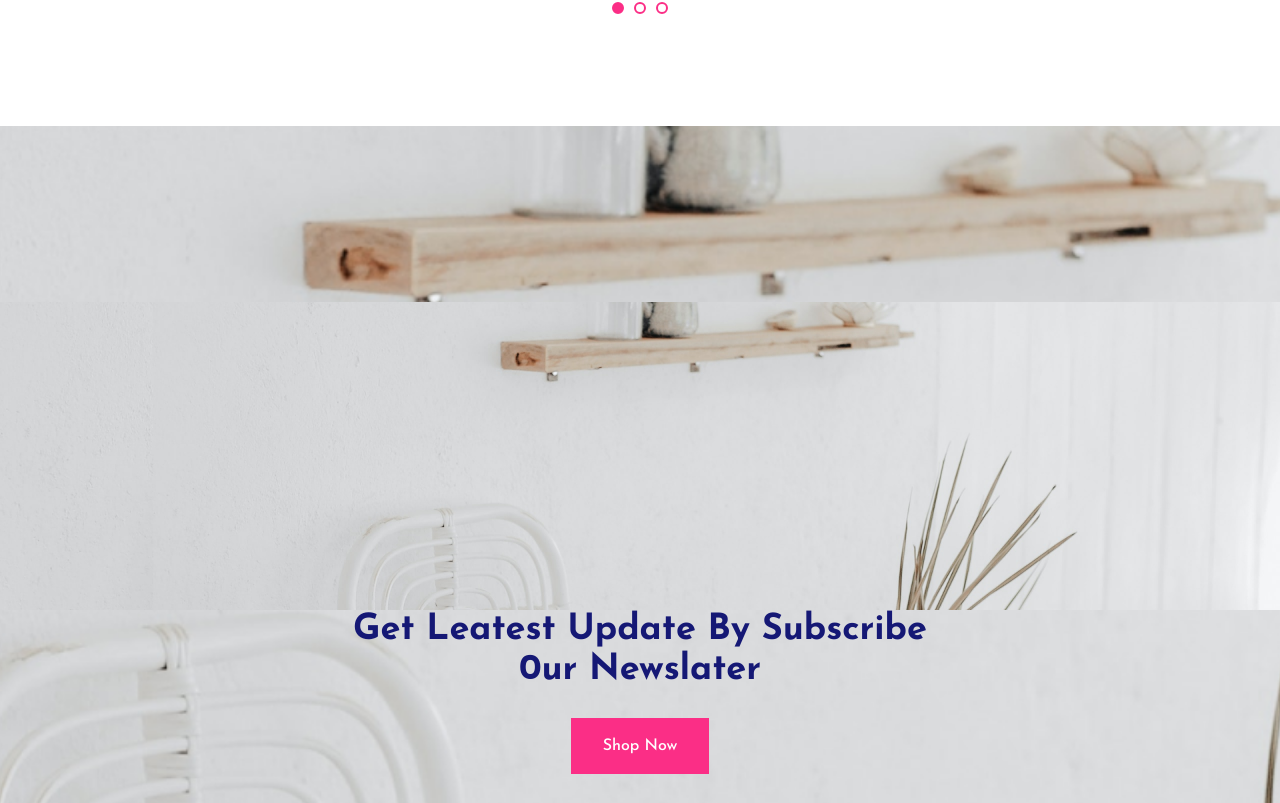
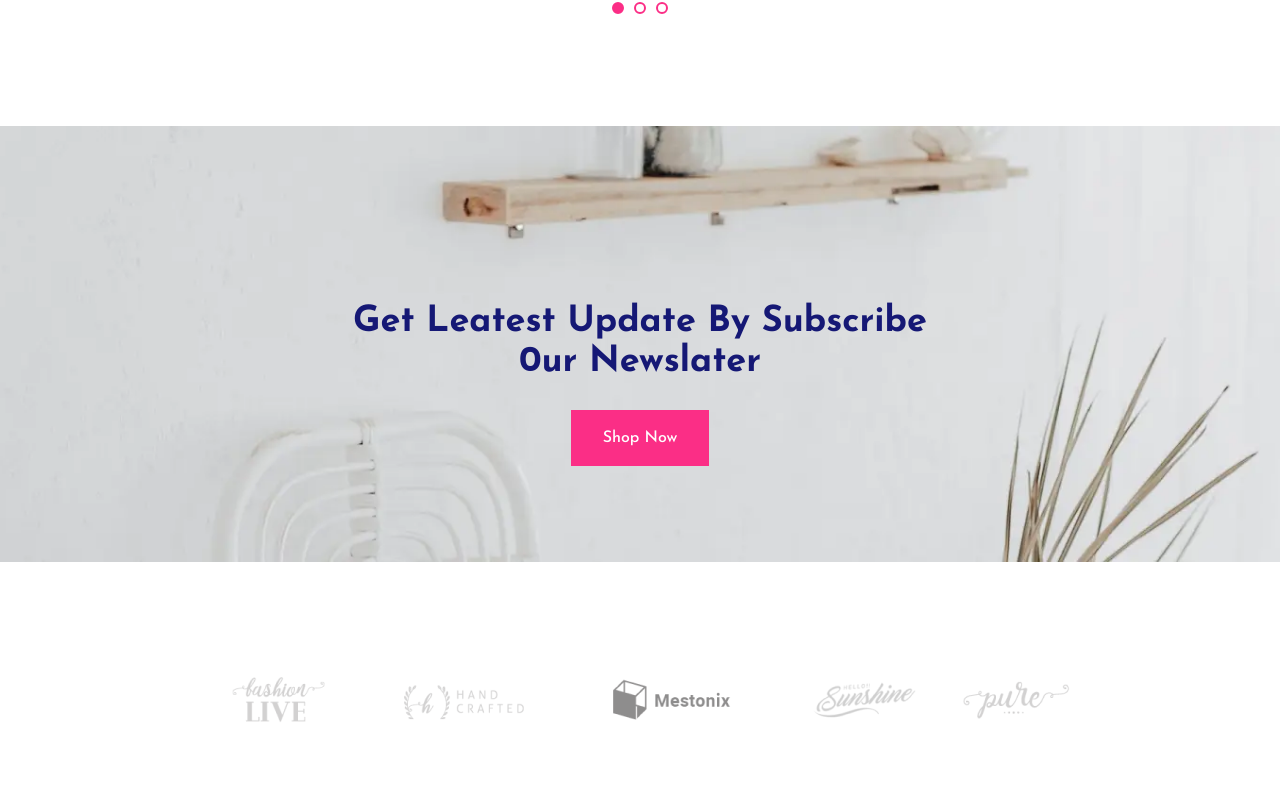
Before and after one commit to Rodro-Kumar/Hekto-Eco-, a React (Vite) app: page / in a window 1280 px wide. Shown: the part 5257-6060 px from the top of the page. Built offline with nearby package versions, Linux system fonts and the light colour scheme.

Commit message:
modified

```diff
--- a/src/HomeComponent/Newsletter/Newsletter.jsx
+++ b/src/HomeComponent/Newsletter/Newsletter.jsx
@@ -1,12 +1,10 @@
 import React from "react";
 import companyImg from "../../assets/company.png";
-import newsletterImg from "../../assets/newsletter.png";
 
 const Newsletter = () => {
   return (
     <>
-      <div className="bg-[url('src/assets/newsletter.png')] w-full h-full sm:bg-cover pt-44 pb-24 mb-24 bg-center">
-        <img src={newsletterImg} alt="" />
+      <div className="bg-[url('src/assets/newsletter.webp')] w-full h-full sm:bg-cover pt-44 pb-24 mb-24 bg-center">
         <div className="container">
           <div className="flex flex-col items-center justify-center px-4 lg:px-0">
             <h2 className="text-3xl sm:text-4xl font-JosfinSans font-bold text-[#151875] pb-7 max-w-[574px] text-center leading-[50px]">
```
Also changed, not shown: src/assets/newsletter.webp (added).
